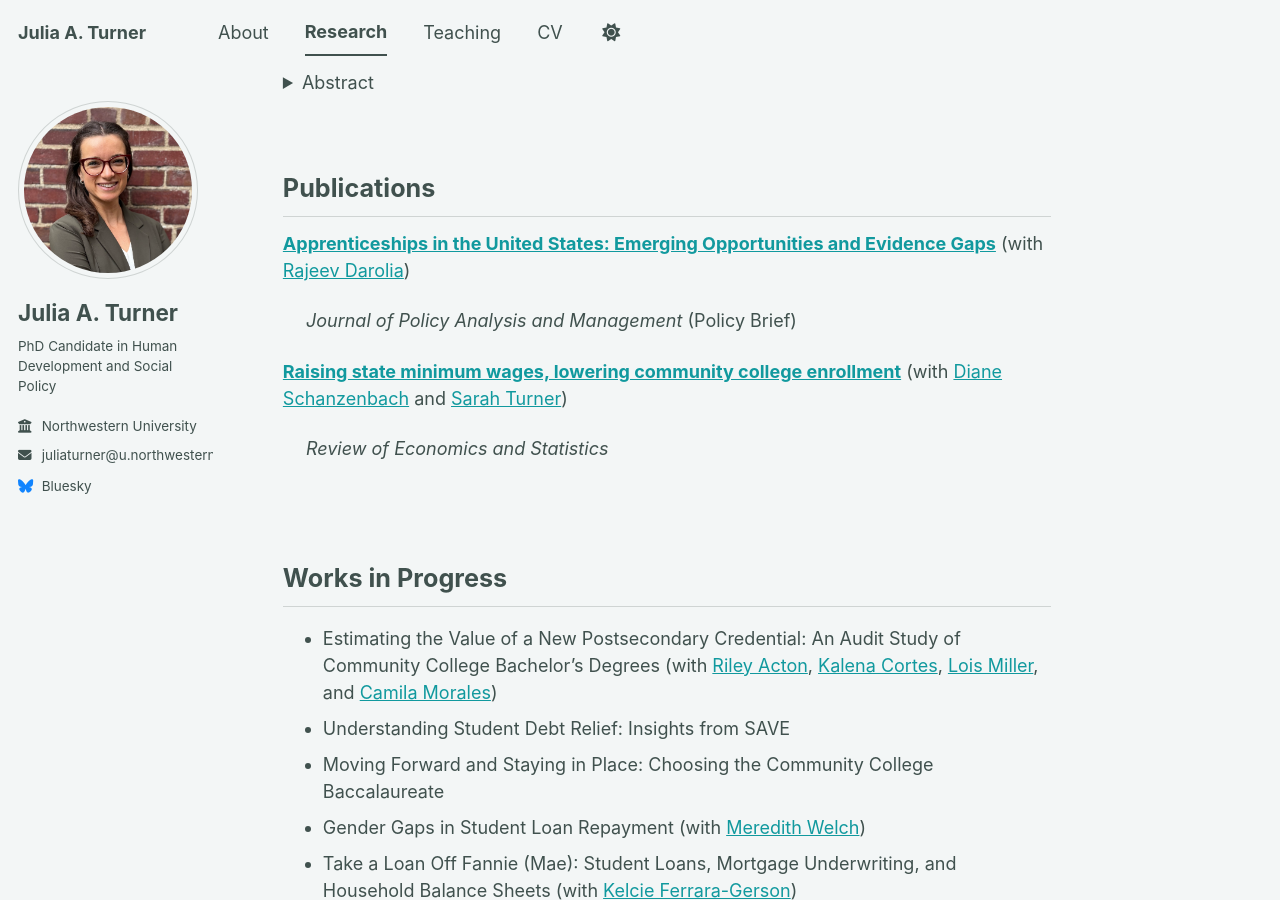
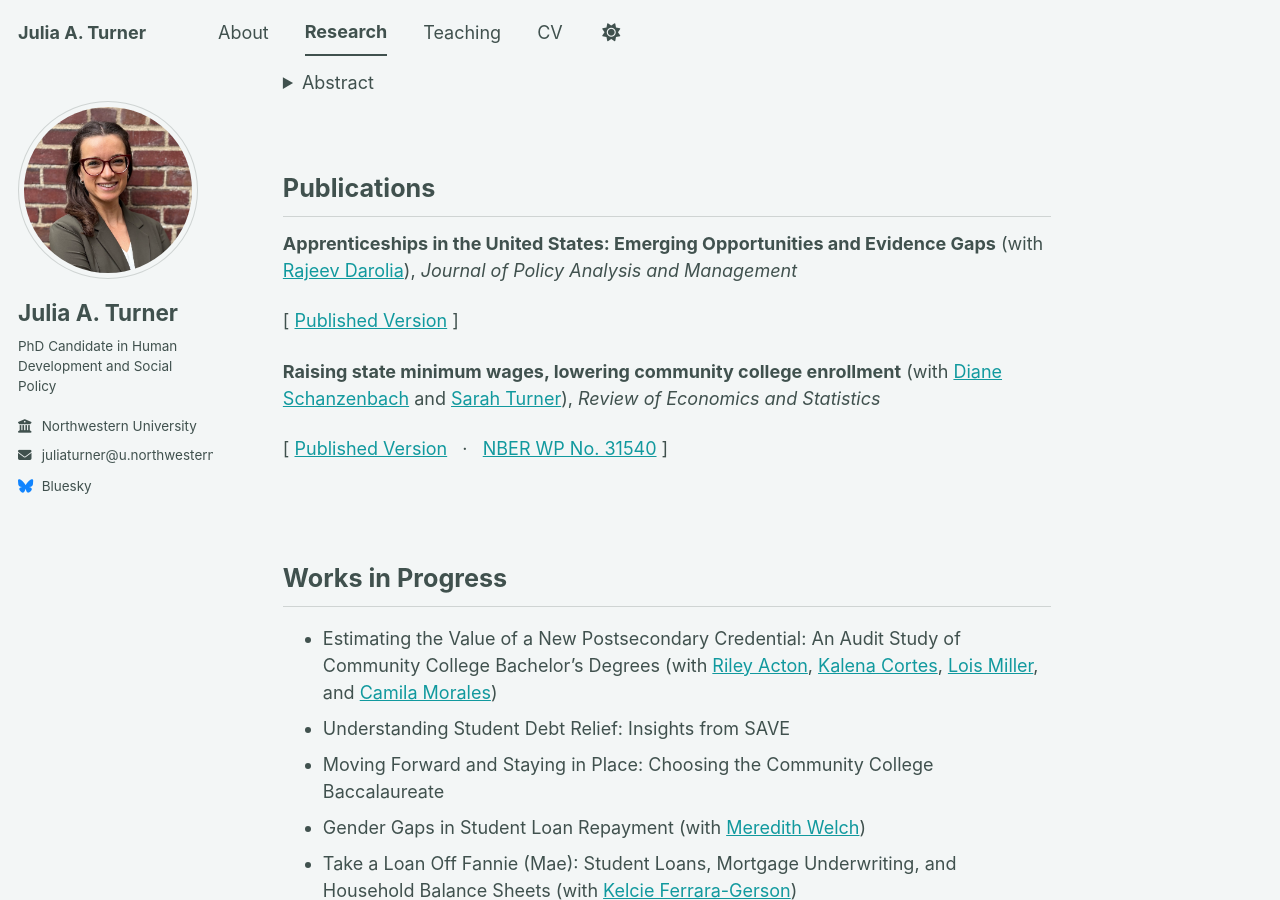
Before and after one commit to julia-a-turner/julia-a-turner.github.io, a Jekyll site: the page built from _pages/research.md, in a window 1280 px wide and 900 px high, scrolled down 1302 px. Built offline with Jekyll 4.4.1, drawn with Linux system fonts in a browser that asks for light colours; a script bundle is joined from its source files by our own code; library files that are not in the unit come from our copies.

Commit message:
Update research.md

```diff
--- a/_pages/research.md
+++ b/_pages/research.md
@@ -20,7 +20,7 @@
 
 ## Working Papers
 
-**[The Labor Market Value of Community College Bachelor’s Degrees: Initial Evidence from a Resume Audit Study in Early Childhood Education](https://www.nber.org/papers/w35404)**
+**The Labor Market Value of Community College Bachelor’s Degrees: Initial Evidence from a Resume Audit Study in Early Childhood Education**
 (with [Riley Acton](https://www.rileyacton.com/home) ⓡ, [Camila Morales](https://www.camilantmorales.com/) ⓡ, [Lois Miller](https://www.loismiller.info/home) ⓡ, [Kalena Cortes](https://www.kalenacortes.com/) ⓡ)
 
 [ [NBER WP No. 35404](https://www.nber.org/papers/w35404) ]
@@ -38,7 +38,7 @@
 <br>
 
 
-**[Apprenticeship and Postsecondary Education are Intertwined: New Evidence on Apprenticeship Pathways in the United States](https://www.philadelphiafed.org/consumer-finance/education-finance/apprenticeship-and-postsecondary-education-are-intertwined)**
+**Apprenticeship and Postsecondary Education are Intertwined: New Evidence on Apprenticeship Pathways in the United States**
 (with [Rajeev Darolia](http://rajeevdarolia.com/), Lora Dufrense, and [Tomás E. Monarrez](https://tmonarrez.github.io/))
 
 [ [FRBP 26-02](https://www.philadelphiafed.org/consumer-finance/education-finance/apprenticeship-and-postsecondary-education-are-intertwined) ]
@@ -54,7 +54,7 @@
 <br>
 
 
-**[Community College Bachelor's Degrees: How CCB Graduates' Earnings Compare to AAs and BAs](https://www.nber.org/papers/w34684)**
+**Community College Bachelor's Degrees: How CCB Graduates' Earnings Compare to AAs and BAs**
 (with [Riley Acton](https://www.rileyacton.com/) ⓡ, [Camila Morales](https://www.camilantmorales.com/) ⓡ, [Kalena Cortes](https://www.kalenacortes.com/) ⓡ, and [Lois Miller](https://www.loismiller.info/home) ⓡ)
 
 [ [NBER WP No. 34684](https://www.nber.org/papers/w34684) &nbsp; · &nbsp; [NBER Digest](https://www.nber.org/digest/202603/earnings-community-college-bachelors-degree-graduates?page=1&perPage=50) &nbsp; · &nbsp; [PSEO Report](https://pseocoalition.org/wp-content/uploads/2025/07/PSEO-Coalition_Community-College-Bachelor-Degrees-How-CCB-Graduates-Earnings-Compare.pdf) &nbsp; · &nbsp; [Brookings Chalkboard](https://www.brookings.edu/articles/what-are-community-college-bachelors-degrees-and-how-much-do-their-graduates-earn/) ]
@@ -72,7 +72,7 @@
 
 <br>
 
-**[Universal Pre-K as Economic Stimulus: Evidence from Nine States and Large Cities in the U.S.](https://www.nber.org/papers/w33767)**
+**Universal Pre-K as Economic Stimulus: Evidence from Nine States and Large Cities in the U.S.**
 (with Kirabo Jackson and Jacob Bastian) _Under Review_
 
 [ [NBER WP No. 33767](https://www.nber.org/papers/w33767) ]
@@ -105,16 +105,16 @@
 
 ## Publications
 
-**[Apprenticeships in the United States: Emerging Opportunities and Evidence Gaps](https://onlinelibrary.wiley.com/doi/10.1002/pam.70082)**
-(with [Rajeev Darolia](http://rajeevdarolia.com/))
+**Apprenticeships in the United States: Emerging Opportunities and Evidence Gaps**
+(with [Rajeev Darolia](http://rajeevdarolia.com/)), *Journal of Policy Analysis and Management*
 
-&emsp; *Journal of Policy Analysis and Management* (Policy Brief)
+[ [Published Version](https://onlinelibrary.wiley.com/doi/10.1002/pam.70082) ]
 
 
-**[Raising state minimum wages, lowering community college enrollment](https://direct.mit.edu/rest/article-abstract/doi/10.1162/rest_a_01457/120871/Raising-State-Minimum-Wages-Lowering-Community?redirectedFrom=fulltext)**
-(with [Diane Schanzenbach](https://www.dianeschanzenbach.com/) and [Sarah Turner](https://economics.virginia.edu/people/set5h))
+**Raising state minimum wages, lowering community college enrollment**
+(with [Diane Schanzenbach](https://www.dianeschanzenbach.com/) and [Sarah Turner](https://economics.virginia.edu/people/set5h)), *Review of Economics and Statistics*
 
-&emsp; *Review of Economics and Statistics*
+[ [Published Version](https://direct.mit.edu/rest/article-abstract/doi/10.1162/rest_a_01457/120871/Raising-State-Minimum-Wages-Lowering-Community?redirectedFrom=fulltext) &nbsp; · &nbsp; [NBER WP No. 31540](https://www.nber.org/papers/w31540) ]
 
 <br>
 
```
